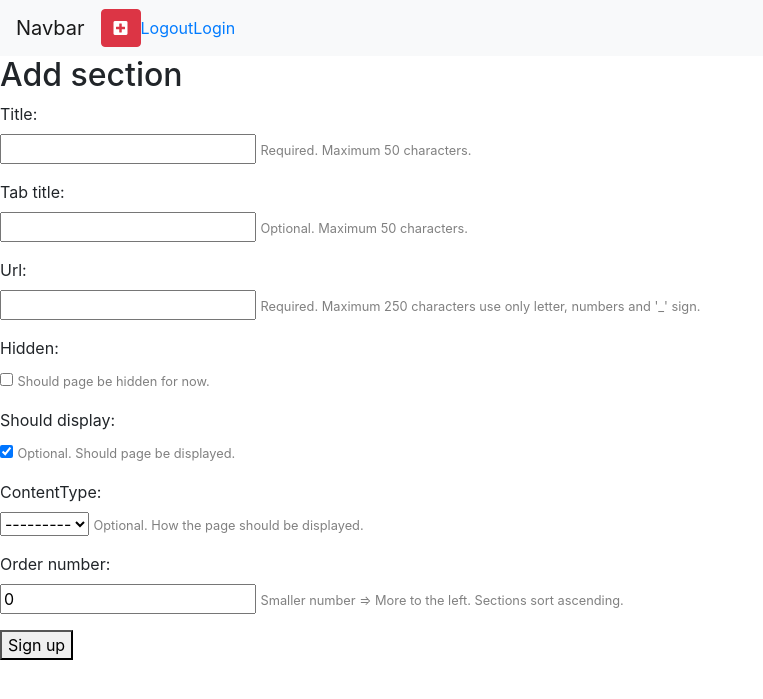
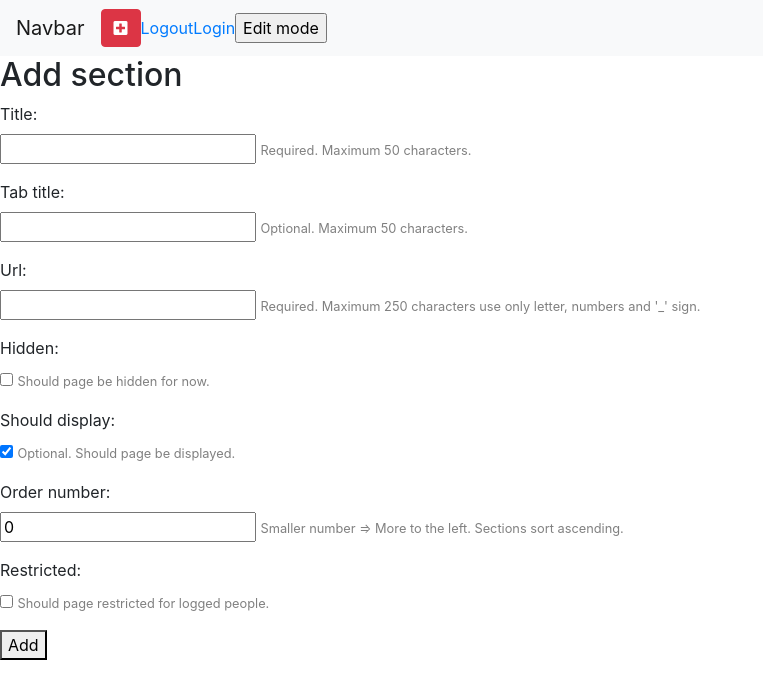
Before and after one commit to Qbixer/SZT-CMS-django, a Django app: page /ui/add/section/ in a window 1280 px wide. Shown: the top 699 px of the page, without its empty margins (0-763 px from the left). Run offline with Django 3.2, Linux system fonts and the light colour scheme; the visitor is signed in with stand-in values (Sample User, id 1); data that the repository does not hold is empty; some libraries are stand-ins or nearby versions.

Commit message:
edit mode, subsections deleted

```diff
--- a/main/context_processors.py
+++ b/main/context_processors.py
@@ -1,6 +1,11 @@
-from main.models import Section,Subsection
+from main.models import Section
 
 def sections_processor(request):
-    sections = Section.objects.all().order_by('order_number', 'id') #order by
-    subsections = Subsection.objects.all().order_by('order_number', 'id') #order by
+    if request.method == 'POST':
+        if request.POST.get('edit_mode'):
+            request.session['edit_mode'] = True
+        elif request.POST.get('normal_mode'):
+            request.session['edit_mode'] = False
+    sections = Section.objects.filter(parent__isnull=True).order_by('order_number', 'id') #order by
+    subsections = Section.objects.filter(parent__isnull=False).order_by('order_number', 'id') #order by
     return {'sections': sections,'subsections':subsections}
--- a/main/forms.py
+++ b/main/forms.py
@@ -1,7 +1,7 @@
 from django.forms import ModelForm
-from main.models import Section, Subsection
+from main.models import Section
 
 class SectionForm(ModelForm):
     class Meta:
         model = Section
-        exclude = ['content','deleted']
+        exclude = ['deleted','parent']
--- a/main/models.py
+++ b/main/models.py
@@ -8,28 +8,20 @@ class ContentType(models.Model):
         return self.name
 
 class Section(models.Model):
-    title = models.CharField(max_length=50, unique=False, help_text="Required. Maximum 50 characters.")
-    tab_title = models.CharField(max_length=50, unique=False, null=True, help_text="Optional. Maximum 50 characters.")
-    url = models.CharField(max_length=255, unique=False, null=False, help_text="Required. Maximum 250 characters use only letter, numbers and \'_\' sign.",validators=[RegexValidator(regex=r'^[a-zA-Z0-9_]{1,250}$',message='Use only letters, numbers and \'_\' sign.',code='invalid_url')])
-    hidden = models.BooleanField(default=False, null=False, help_text="Should page be hidden for now.")
-    content = models.CharField(max_length=10000, null=True, help_text="Optional. Maximum 10000 characters.")
-    should_display = models.BooleanField(default=True, help_text="Optional. Should page be displayed.")
-    contentType = models.ForeignKey(ContentType, on_delete=models.SET_NULL, null=True, blank=True, help_text="Optional. How the page should be displayed.")
-    deleted = models.BooleanField(default=False, help_text="Should page be marked as deleted. Possible to undo in admin panel.")
-    order_number = models.IntegerField(default = 0, help_text="Smaller number => More to the left. Sections sort ascending.")
+    title = models.CharField(max_length=50, unique=False, help_text="Required. Maximum 50 characters.", blank=False)
+    tab_title = models.CharField(max_length=50, unique=False, null=True, help_text="Optional. Maximum 50 characters.", blank=True)
+    url = models.CharField(max_length=255, unique=False, null=False, help_text="Required. Maximum 250 characters use only letter, numbers and \'_\' sign.",validators=[RegexValidator(regex=r'^[a-zA-Z0-9_]{1,250}$',message='Use only letters, numbers and \'_\' sign.',code='invalid_url')], blank=False)
+    hidden = models.BooleanField(default=False, null=False, help_text="Should page be hidden for now.", blank=False)
+    should_display = models.BooleanField(default=True, help_text="Optional. Should page be displayed.", blank=False)
+    deleted = models.BooleanField(default=False, help_text="Should page be marked as deleted. Possible to undo in admin panel.", blank=False)
+    order_number = models.IntegerField(default = 0, help_text="Smaller number => More to the left. Sections sort ascending.", blank=False)
+    restricted = models.BooleanField(default=False, help_text="Should page restricted for logged people.", blank=False)
+    parent = models.ForeignKey('self', on_delete=models.CASCADE, null=True, blank=True)
+    def __str__(self):
+        return self.title
 
-
-
-class Subsection(models.Model):
-    parent = models.ForeignKey(Section, on_delete=models.CASCADE)
-    title = models.CharField(max_length=50, unique=False)
-    tab_title = models.CharField(max_length=50, unique=False)
-    url = models.CharField(max_length=255, unique=False)
-    hidden = models.BooleanField(default=False)
-    content = models.CharField(max_length=10000)
-    contentType = models.ForeignKey(ContentType, on_delete=models.SET_NULL, null=True)
-    deleted = models.BooleanField(default=False)
-    order_number = models.IntegerField(default = 0)
+class PageLayout(models.Model):
+    section = models.ForeignKey(Section, on_delete=models.CASCADE)
 
 
 
--- a/main/templates/main/custom_page.html
+++ b/main/templates/main/custom_page.html
@@ -1 +1,7 @@
 {% extends 'main/index.html' %}
+{% block content %}
+<div>
+    {{title}}
+
+</div>
+{% endblock %}
--- a/main/templates/main/edit_section.html
+++ b/main/templates/main/edit_section.html
@@ -16,6 +16,10 @@
         {% endfor %}
       </p>
     {% endfor %}
-    <button type="submit">Sign up</button>
+    {% if edit %}
+      <button type="submit">Edit</button>
+    {% else %}
+      <button type="submit">Add</button>
+    {% endif %}
   </form>
 {% endblock %}
--- a/main/templates/main/index.html
+++ b/main/templates/main/index.html
@@ -26,7 +26,7 @@
     {% if not section.hidden and not section.deleted or section.hidden and user.profile.moderator and not section.deleted or section.hidden and user.is_superuser and not section.deleted or section.hidden and user.is_staff and not section.deleted %}
     <div class="btn-group">
       {% if section.should_display and section.url is not null and section.url|length > 0 %}
-      <a class="btn btn-danger" href={{section.url}} role="button">
+      <a class="btn btn-danger" href={% url 'section' section_url=section.url %} role="button">
         {{section.title}}
       </a>
       {% else %}
@@ -52,7 +52,7 @@
               <i class="fas fa-edit"></i>
             </span>
             {% else %}
-            <a class="dropdown-item" href={{subsection.url}}>{{subsection.title}}</a>
+              <a class="dropdown-item" href={{subsection.url}}>{{subsection.title}}</a>
             {% endif %}
           {% endif %}
         {% endfor %}
@@ -71,8 +71,24 @@
       <i class="fas fa-plus-square"></i>
     </a>
   {% endif %}
-  <a href="/account/logout">Logout</a>
-  <a href="/account/login">Login</a>
+    <a href="/account/logout">Logout</a>
+    <a href="/account/login">Login</a>
+  {% if user.profile.moderator or user.is_superuser or user.is_staff %}
+    {% if request.session.edit_mode %}
+      <form method='post'>
+        {% csrf_token %}
+        <input type="submit" name="normal_mode" value="Normal mode"/>
+      </form>
+    {% else %}
+      <form method='post'>
+        {% csrf_token %}
+        <input type="submit" name="edit_mode" value="Edit mode"/>
+      </form>
+    {% endif %}
+  {% endif %}
+  {% if request.session.edit_mode %}
+    <a>asdasdasdasd</a>
+  {% endif %}
 </nav>
 <div>
   {% block content %}{% endblock %}
--- a/main/templatetags/main_filters.py
+++ b/main/templatetags/main_filters.py
@@ -10,3 +10,8 @@ def filter_sections(subsections, parent):
 @register.filter
 def addstr(arg1, arg2):
     return str(arg1) + str(arg2)
+
+@register.filter
+def update_variable(value):
+    data = value
+    return data
--- a/main/urls.py
+++ b/main/urls.py
@@ -9,7 +9,7 @@ urlpatterns = [
     url(r'edit/subsection/(?P<subsection_id>[0-9]{1,})$',views.category_view, name="edit_subsection"),
     path('add/section/',views.add_section, name="add_section"),
     url(r'add/subsection/$',views.category_view, name="add_subsection"),
-    #url(r'(?P<slug>[a-z1-3_]{1,})/$',views.category_view, name="category-view"),
+    url(r'(?P<section_url>[a-zA-Z0-9_]{1,250})/$',views.category_view, name="section"),
 
 
 ]
--- a/main/views.py
+++ b/main/views.py
@@ -1,17 +1,17 @@
 from django.shortcuts import render, redirect
 from django.template import Template, Context
 from django.http import HttpResponse
-from main.models import Section,Subsection
+from main.models import Section
 from main.forms import SectionForm
 # Create your views here.
 def index(request):
     return render(request, 'main/index.html')
 
-def category_view(request, slug):
-    html = Custom_HTML.objects.get(url=slug)
-    t = Template(("{% extends 'main/index.html' %} {% block content %}"+html.html+"{% endblock %}"))
-    text = t.render(Context({}))
-    return HttpResponse(text)
+def category_view(request, section_url):
+    html = Section.objects.get(url=section_url)
+    return render(request, 'main/custom_page.html', {
+        'title':"Edit section",
+    })
 
 def add_section(request):
     current_user = request.user
@@ -20,13 +20,17 @@ def add_section(request):
     if request.method == 'POST':
         form = SectionForm(request.POST)
         if form.is_valid():
-            form.save()
+            section = form.save(commit=False)
+            section.parent = None
+            section.save()
             return redirect('main_index')
     else:
         form = SectionForm()
     return render(request, 'main/edit_section.html', {
         'form':form,
-        'title':"Add section"
+        'title':"Add section",
+        'edit':False
+
     })
 
 def edit_section(request,section_id):
@@ -43,4 +47,5 @@ def edit_section(request,section_id):
     return render(request, 'main/edit_section.html', {
         'form':form,
         'title':"Edit section",
+        'edit':True
     })
```
Also changed, not shown: main/migrations/0018_auto_20190107_0829.py (added), main/migrations/0019_auto_20190107_0838.py (added), main/migrations/0020_auto_20190107_0905.py (added).
